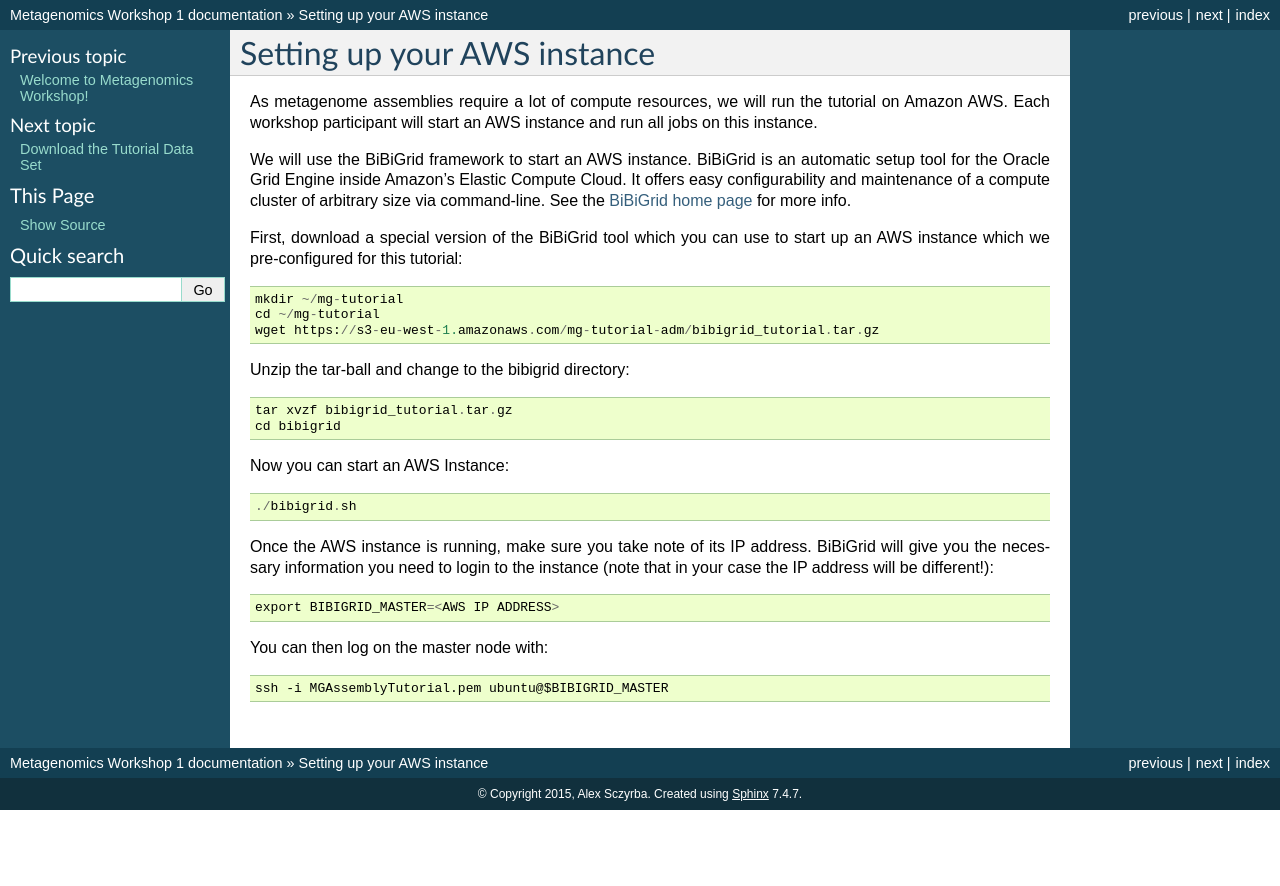
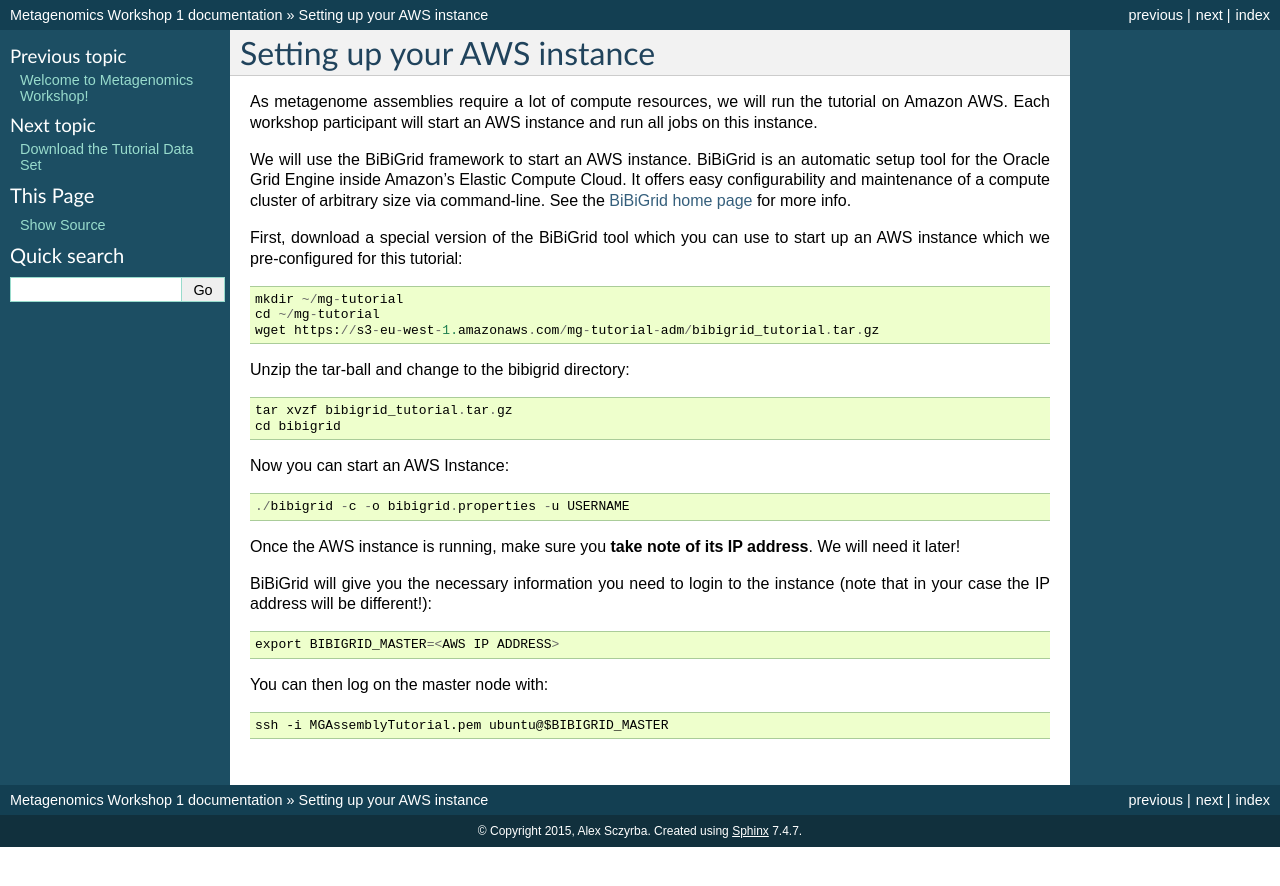
Before and after one commit to metagenomics/metagenomics-workshop, a Sphinx documentation site: the page built from docs/bibigrid.rst, in a window 1280 px wide. Shown: the top 886 px of the page. Built offline with Sphinx 7.4.7, drawn with Linux system fonts in a browser that asks for light colours.

Commit message:
new bibigrid command

```diff
--- a/docs/bibigrid.rst
+++ b/docs/bibigrid.rst
@@ -20,9 +20,14 @@ Unzip the tar-ball and change to the bibigrid directory::
 
 Now you can start an AWS Instance::
 
-  ./bibigrid.sh
+  ./bibigrid -c -o bibigrid.properties -u USERNAME
 
-Once the AWS instance is running, make sure you take note of its IP address. BiBiGrid will give you the necessary information you need to login to the instance (note that in your case the IP address will be different!)::
+Once the AWS instance is running, make sure you **take note of its IP
+address**. We will need it later!
+
+BiBiGrid will give you the necessary information you need to
+login to the instance (note that in your case the IP address will be
+different!)::
 
   export BIBIGRID_MASTER=<AWS IP ADDRESS>
 
```
